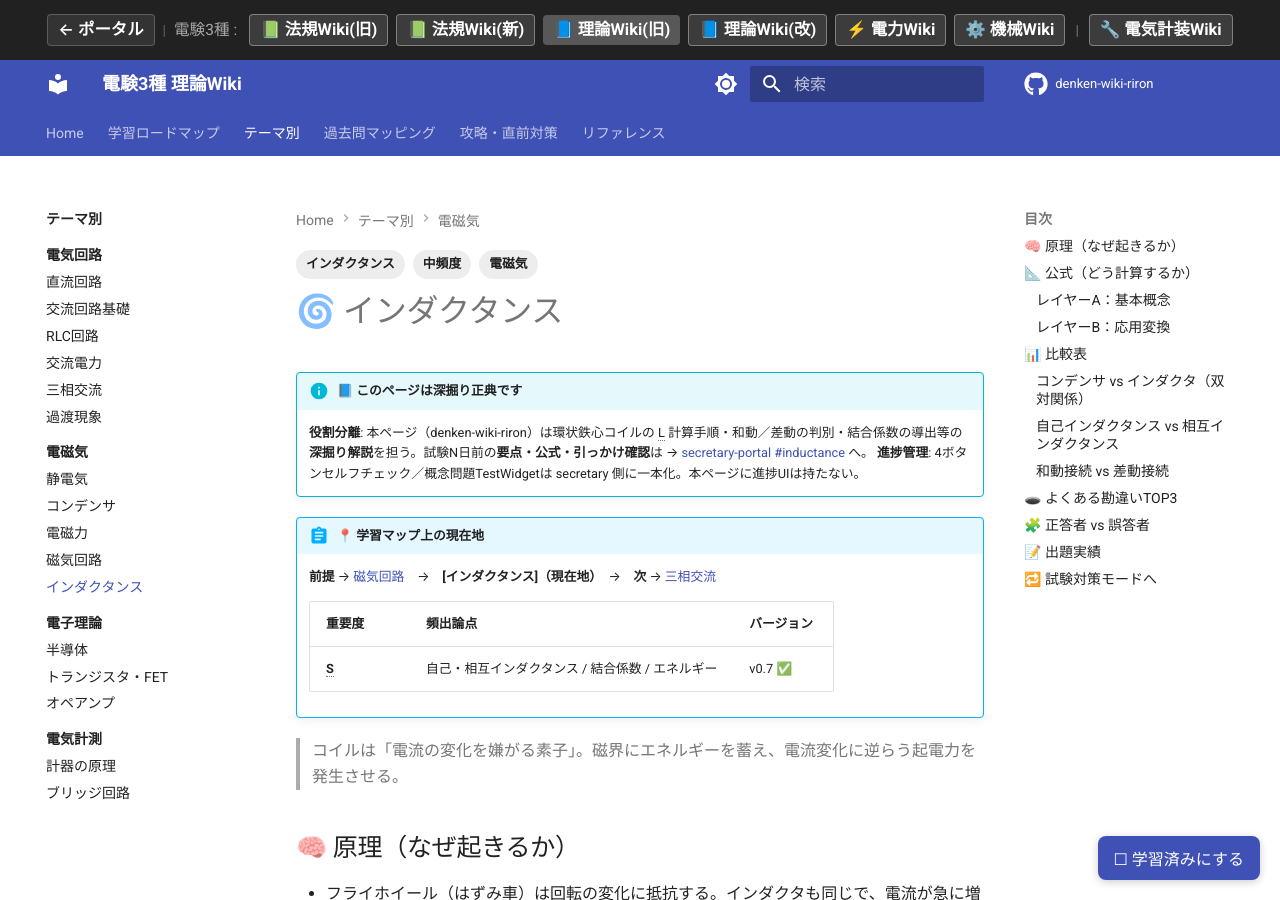
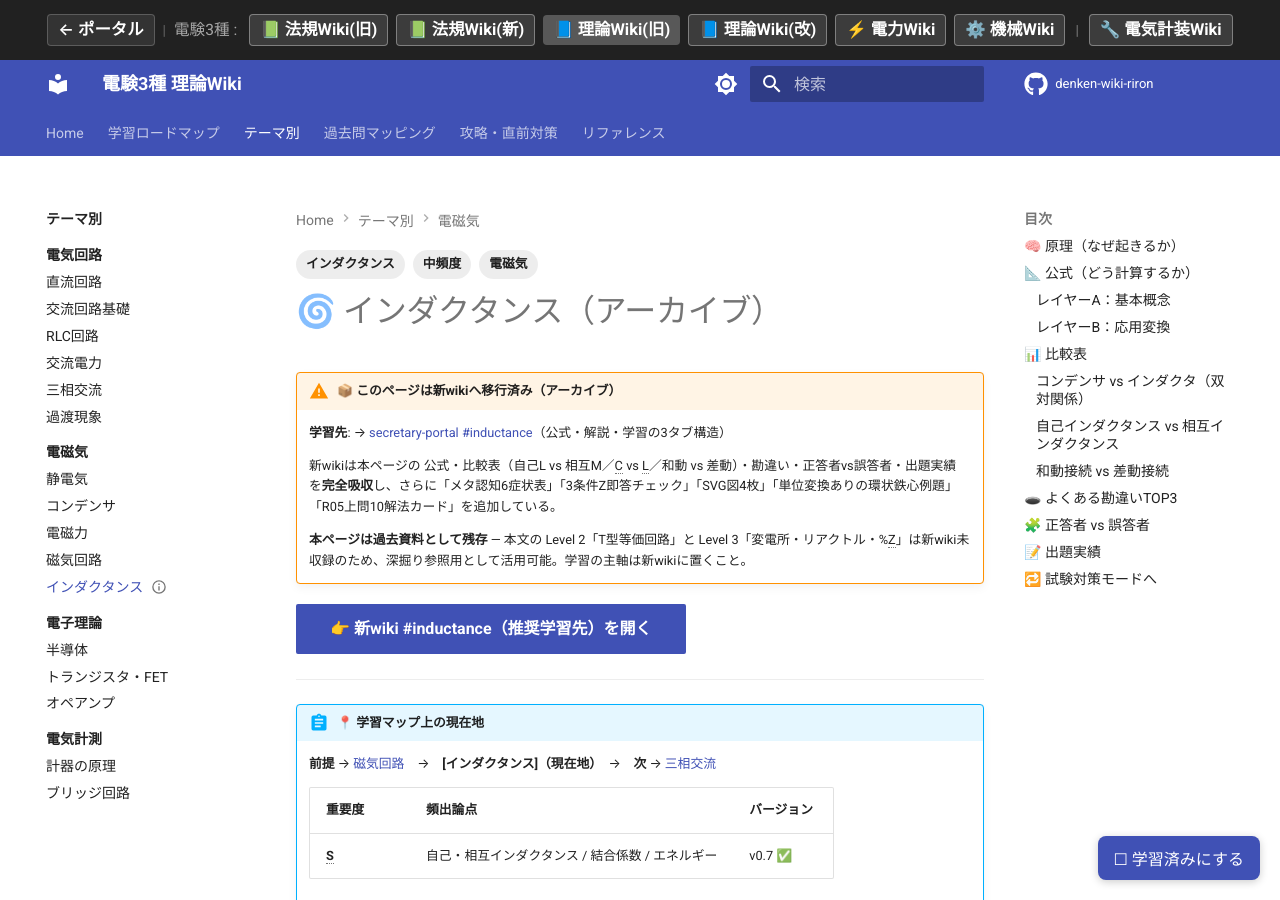
Before and after one commit to kfurufuru/denken-wiki-riron, an MkDocs documentation site: the page built from docs/themes/inductance.md, in a window 1280 px wide and 900 px high. Built offline with MkDocs 1.6.1 and Material for MkDocs 9.7.7, drawn with Linux system fonts in a browser that asks for light colours; comment, search, counter and statistics services are not loaded; some of the changed text lies outside the part shown.

Commit message:
chore(inductance): 新wiki移行済みアーカイブ化（深掘り正典→archive）
新wiki側 (secretary-portal denken3-riron-wiki.html) が「自己L vs 相互M」対比表
と「正答者 vs 誤答者」を吸収し、旧wikiの全コンテンツを完全カバー＋拡張済み
（メタ認知6症状表・3条件Z即答チェック・SVG×4・R05上問10解法カード等）。

本ページは過去資料として残存。Level 2 (T型等価回路) と Level 3 (変電所・%Z)
は新wiki未収録のため参照価値あり。

- frontmatter: version v0.7 → v0.7-archived、status: migrated 追加
- 冒頭 admonition: 「深掘り正典」→「移行済み（アーカイブ）」warning
- 大型誘導ボタンを上部に配置
- 末尾ステータス更新

Co-Authored-By: Claude Opus 4.7 <noreply@anthropic.com>

```diff
--- a/docs/themes/inductance.md
+++ b/docs/themes/inductance.md
@@ -5,15 +5,25 @@ next: [RLC回路, 過渡現象]
 difficulty: ★★★★
 exam_frequency: 中
 analogy_type: flywheel
-version: v0.7
+version: v0.7-archived
 exam_importance_rank: A
+status: migrated
+migration_target: https://kfurufuru.github.io/secretary-portal/denken3-riron-wiki.html#inductance
+migrated_at: 2026-05-31
 ---
 
-# 🌀 インダクタンス
+# 🌀 インダクタンス（アーカイブ）
 
-!!! info "📘 このページは深掘り正典です"
-    **役割分離**: 本ページ（denken-wiki-riron）は環状鉄心コイルの L 計算手順・和動／差動の判別・結合係数の導出等の**深掘り解説**を担う。試験N日前の**要点・公式・引っかけ確認**は → [secretary-portal #inductance](https://kfurufuru.github.io/secretary-portal/denken3-riron-wiki.html#inductance) へ。
-    **進捗管理**: 4ボタンセルフチェック／概念問題TestWidgetは secretary 側に一本化。本ページに進捗UIは持たない。
+!!! warning "📦 このページは新wikiへ移行済み（アーカイブ）"
+    **学習先**: → [secretary-portal #inductance](https://kfurufuru.github.io/secretary-portal/denken3-riron-wiki.html#inductance)（公式・解説・学習の3タブ構造）
+
+    新wikiは本ページの 公式・比較表（自己L vs 相互M／C vs L／和動 vs 差動）・勘違い・正答者vs誤答者・出題実績 を**完全吸収**し、さらに「メタ認知6症状表」「3条件Z即答チェック」「SVG図4枚」「単位変換ありの環状鉄心例題」「R05上問10解法カード」を追加している。
+
+    **本ページは過去資料として残存** — 本文の Level 2「T型等価回路」と Level 3「変電所・リアクトル・%Z」は新wiki未収録のため、深掘り参照用として活用可能。学習の主軸は新wikiに置くこと。
+
+[👉 新wiki #inductance（推奨学習先）を開く](https://kfurufuru.github.io/secretary-portal/denken3-riron-wiki.html#inductance){ .md-button .md-button--primary target=_blank rel=noopener }
+
+---
 
 !!! abstract "📍 学習マップ上の現在地"
     **前提** → [磁気回路](jiki-kairo.md)　→　**[インダクタンス]（現在地）**　→　**次** → [三相交流](sansou-kouryu.md)
@@ -253,4 +263,4 @@ exam_importance_rank: A
 
 ---
 
-*最終確認: 2026-04-01 | ステータス: v0.7（構造・公式・数値検証済み） | [バージョニング基準](../reference/versioning.md)*
+*最終確認: 2026-05-31 | ステータス: **v0.7-archived（新wikiへ移行済み・参照用に残存）** | [バージョニング基準](../reference/versioning.md)*
```
